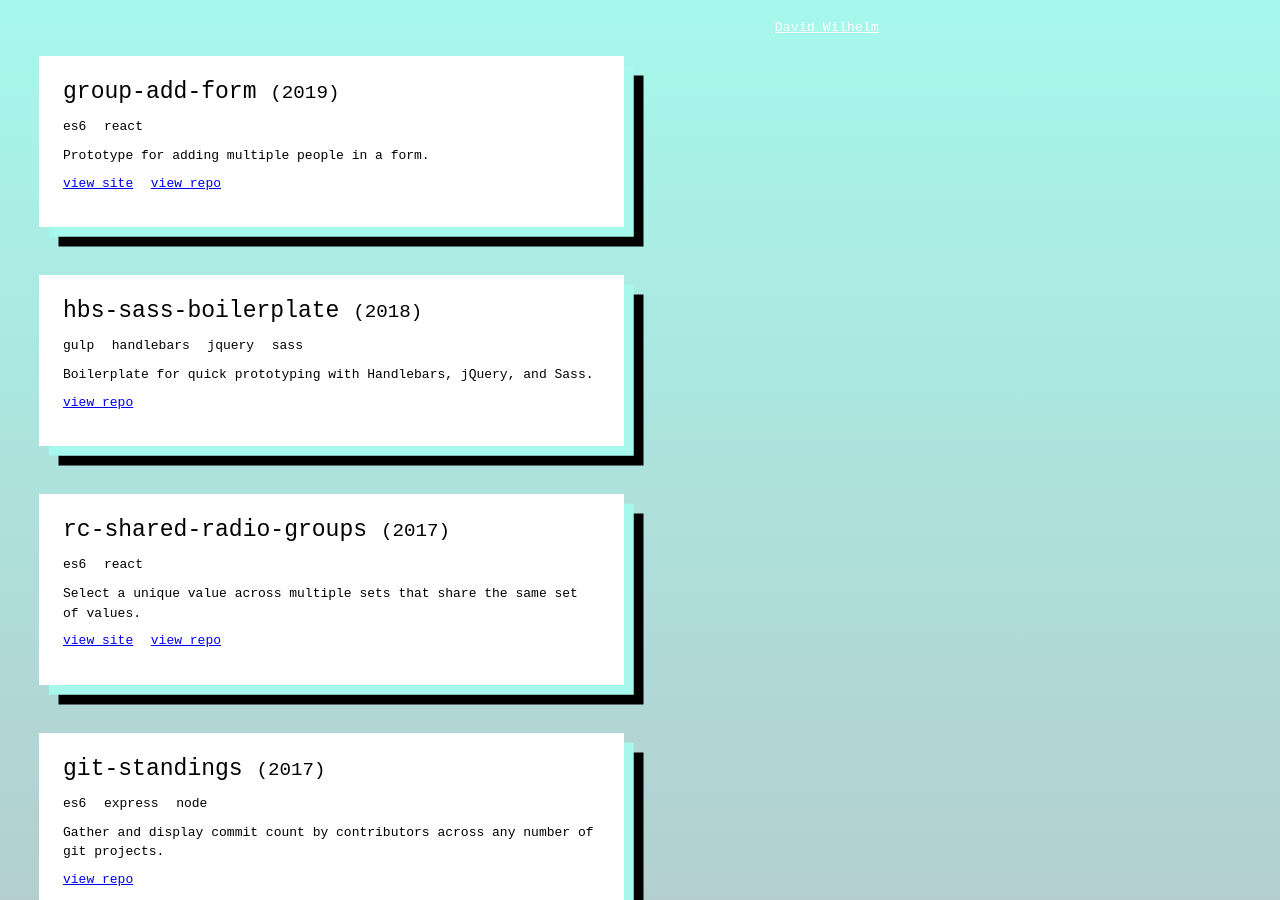
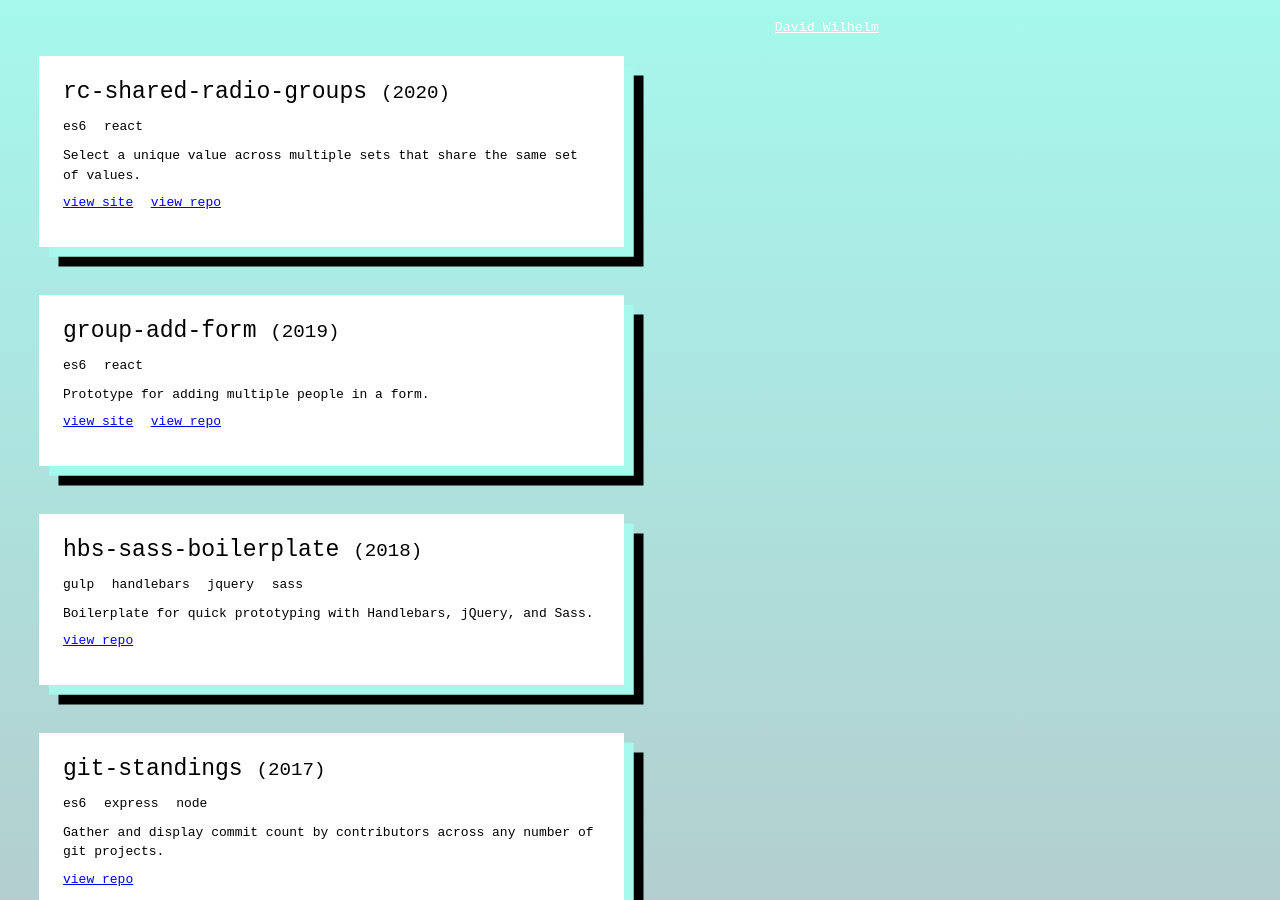
Before and after one commit to dogsGhost/dogsGhost.github.io, a Jekyll site: the page built from index.html, in a window 1280 px wide and 900 px high. Built offline with Jekyll 4.4.1, drawn with Linux system fonts in a browser that asks for light colours.

Commit message:
update project date

```diff
--- a/_posts/2017-07-25-rc-shared-radio-groups.md
+++ b/_posts/2020-07-06-rc-shared-radio-groups.md
@@ -1,7 +1,7 @@
 ---
 layout: post
 title:  "rc-shared-radio-groups"
-date:   2017-07-25
+date:   2020-07-06
 categories: es6 react
 demo_url: "http://davwilh.com/rc-shared-radio-groups/"
 on_github: true
```
